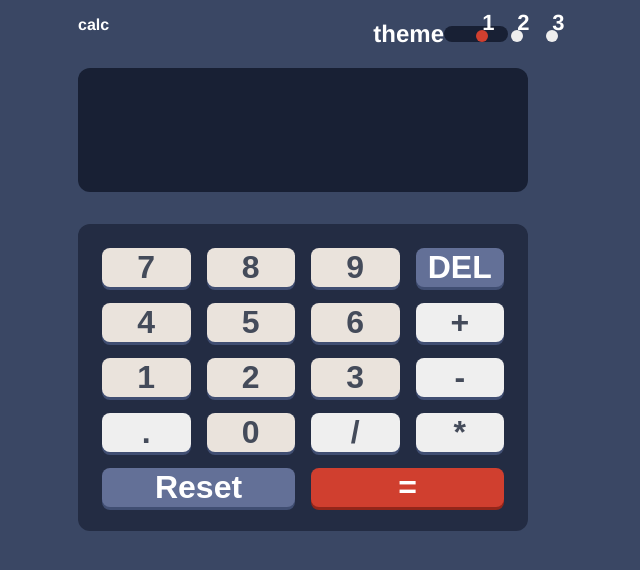
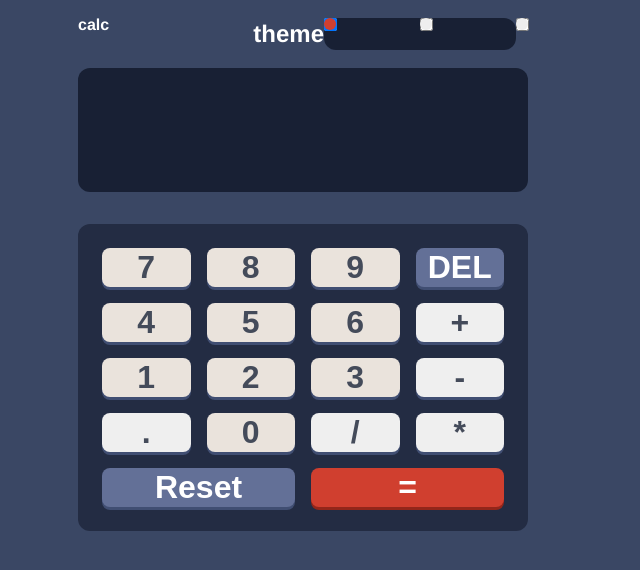
Before and after one commit to chimny/calculator, a React (Create React App) app: page / in a window 1280 px wide. Shown: the top 570 px of the page, without its empty margins (337-977 px from the left). Built offline with nearby package versions, Linux system fonts and the light colour scheme.

Commit message:
tbc styling switch

```diff
--- a/src/components/calculator elements/SwitchToggle.jsx
+++ b/src/components/calculator elements/SwitchToggle.jsx
@@ -13,26 +13,26 @@ export const SwitchToggle = () => {
     return (
         <StyledSwitchToggle>
             <h2>theme</h2>
-            <div>
-                <label className='container' htmlFor='firstTheme'>
-                    <span className='themeNumber'>1</span>
+            <div className='switchBox'>
+                <label className='container first' htmlFor='firstTheme'>
                     <input id='firstTheme' type="checkbox" checked={activeStatus === "firstTheme" ?? false}
                            onChange={() => setThemeFunction('firstTheme')}/>
                     <span className="checkmark"></span>
                 </label>
 
 
-                <label className='container' htmlFor='secondTheme'><span className='themeNumber'>2</span>
+                <label className='container second' htmlFor='secondTheme'>
                     <input id='secondTheme' type="checkbox" checked={activeStatus === "secondTheme" ?? false}
                            onChange={() => setThemeFunction('secondTheme')}/>
                     <span className="checkmark"></span>
                 </label>
 
-                <label className='container' htmlFor='thirdTheme'><span className='themeNumber'>3</span>
+                <label className='container third' htmlFor='thirdTheme'>
                     <input id='thirdTheme' type="checkbox" checked={activeStatus === "thirdTheme" ?? false}
                            onChange={() => setThemeFunction('thirdTheme')}/>
                     <span className="checkmark"></span>
                 </label>
+
             </div>
         </StyledSwitchToggle>
     )
--- a/src/styles/StyledSwitchToggle.jsx
+++ b/src/styles/StyledSwitchToggle.jsx
@@ -4,38 +4,61 @@ import styled from "styled-components";
 export const StyledSwitchToggle = styled.div`/* The container */
 
   display: flex;
-  padding-right: 0.5rem;
-  margin-right: 0;
   align-items: center;
   justify-content: center;
 
 
-  div {
+  div.switchBox {
+    //margin-left: 2rem;
     background: ${({theme}) => theme.windowBackground};
-    display: flex;
     position: relative;
-    padding-left: 2rem;
-    width: 4rem;
+    width: 12rem;
     border-radius: 12px;
+    height: 2rem;
+
 
     .container {
-      display: flex;
-      height: 1rem;
-      flex-direction: row;
-      flex-wrap: wrap;
       position: relative;
-      padding-left: 35px;
-      //margin-bottom: 12px;
       cursor: pointer;
-      font-size: 22px;
+    }
+
+
+    .first {
+      position: absolute;
+      left: 0;
+      top: 0;
+    }
+
+    .second {
+      position: absolute;
+      left: 50%;
+      transform: translateX(-50%);
+      top: 0;
+    }
+
+    .third {
+      position: absolute;
+      right: 0%;
+      top: 0%;
+      transform: translateX(50%);
+    }
+
+
+    .checkmark {
+      position: absolute;
+      height: 12px;
+      width: 12px;
+      background-color: #eee;
+      border-radius: 50%;
     }
 
     /* Hide the browser's default radio button */
 
     .container input {
-
+      margin: 0;
+      padding: 0;
       position: absolute;
-      opacity: 0;
+      opacity: 1;
       cursor: pointer;
     }
 
@@ -48,16 +71,6 @@ export const StyledSwitchToggle = styled.div`/* The container */
       transform: translate(50%, 0);
     }
 
-    .checkmark {
-      position: absolute;
-      bottom: 0;
-      left: 0;
-      //transform: translate(0%, 50%);
-      height: 12px;
-      width: 12px;
-      background-color: #eee;
-      border-radius: 50%;
-    }
 
     /* On mouse-over, add a grey background color */
 
@@ -71,13 +84,7 @@ export const StyledSwitchToggle = styled.div`/* The container */
       background-color: ${({theme}) => theme.equalButtonBackground};
     }
 
-    /* Create the indicator (the dot/circle - hidden when not checked) */
 
-    .checkmark:after {
-      content: "";
-      position: absolute;
-      display: none;
-    }
 
     /* Show the indicator (dot/circle) when checked */
 
@@ -85,8 +92,6 @@ export const StyledSwitchToggle = styled.div`/* The container */
       display: block;
     }
 
-    /* Style the indicator (dot/circle) */
-
 
   }
 `
```
